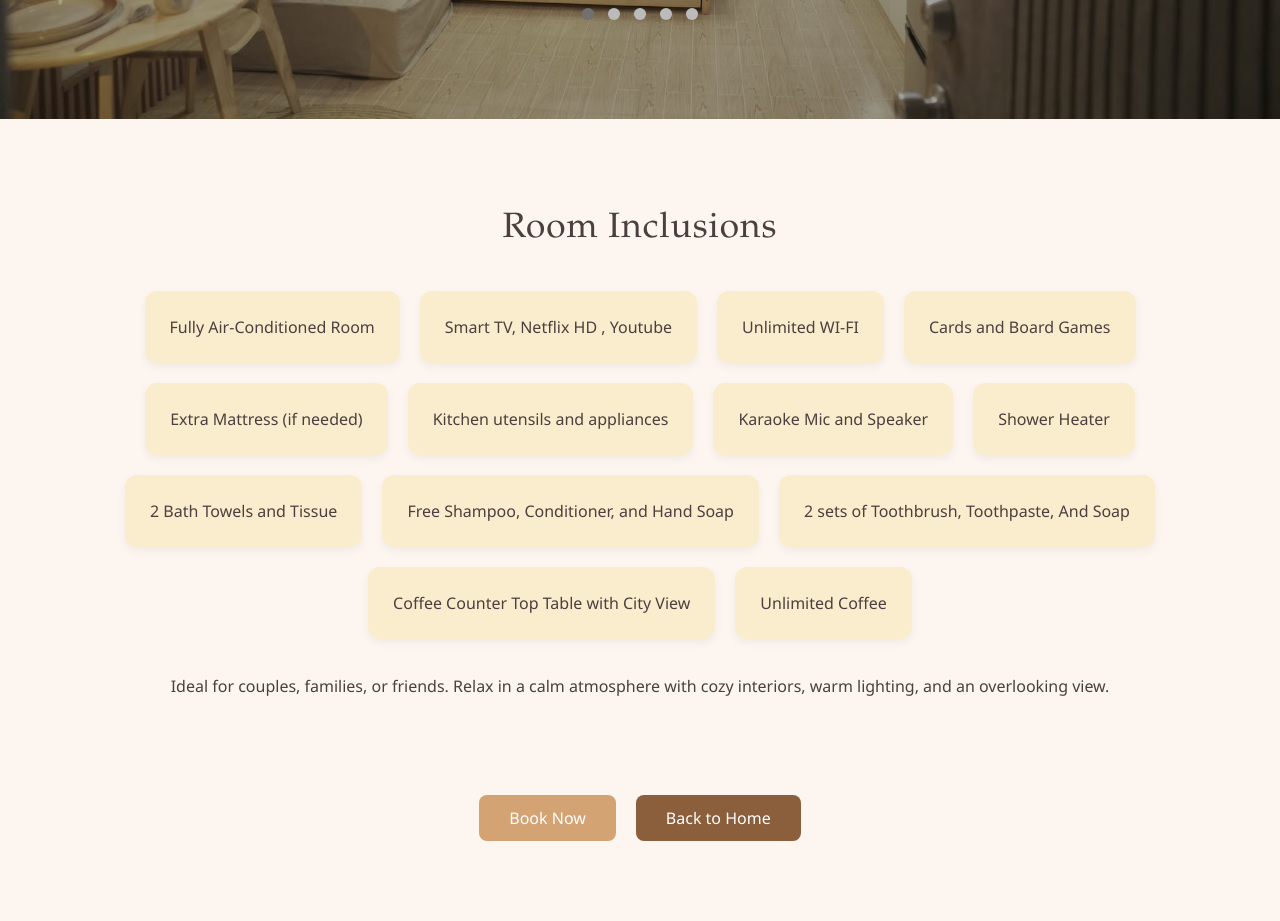
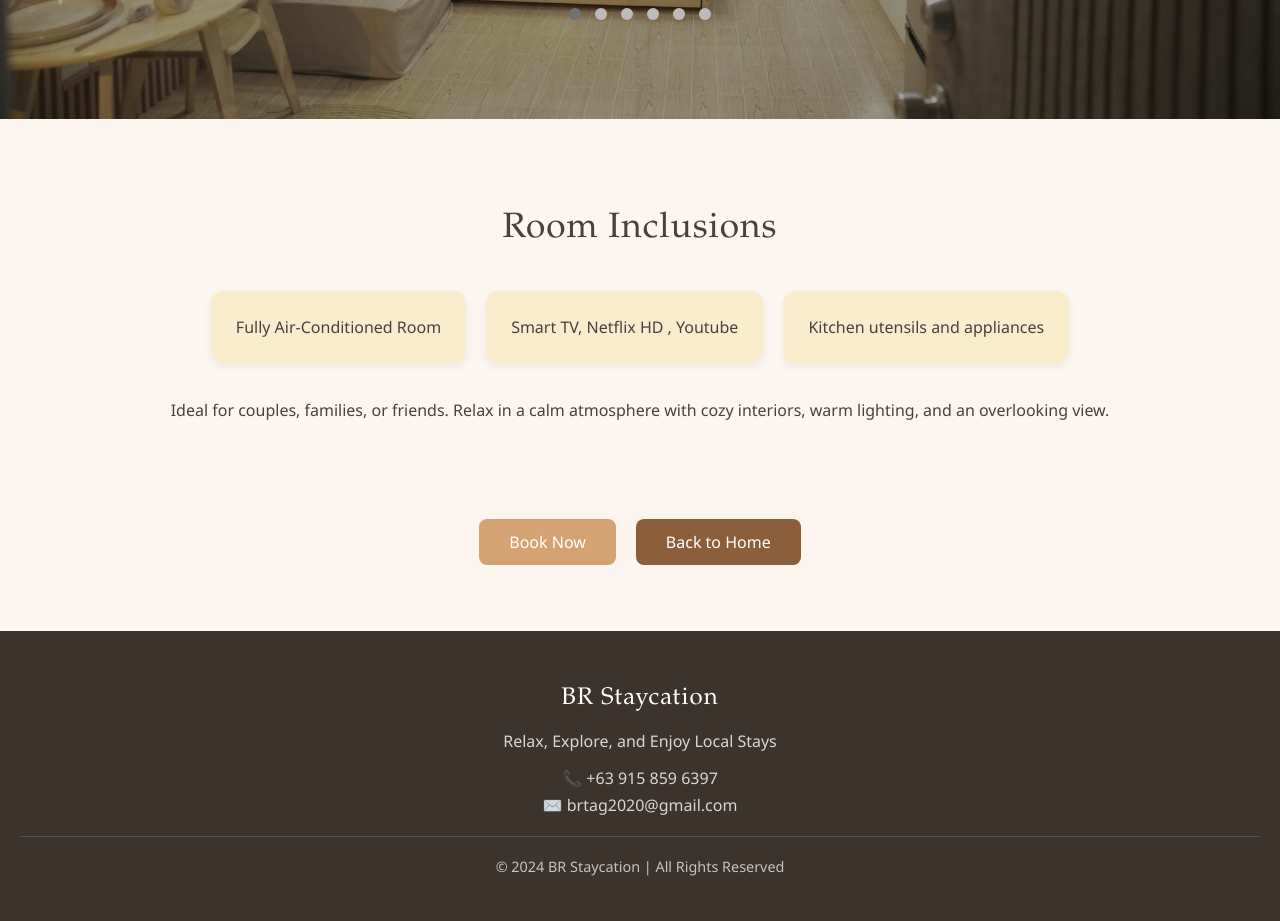
Before and after one commit to laurentecarl/WBDV111_MidtermLabExam-BRStaycation, a plain HTML site: page unit1.html in a window 1280 px wide. Shown: the part 751-1672 px from the top of the page. Drawn offline with Linux system fonts and the light colour scheme.

Commit message:
Enhance unit1.html with new navbar and footer
Added feedback and booking links to the navbar, included a footer with contact information and copyright notice.

```diff
--- a/unit1.html
+++ b/unit1.html
@@ -23,6 +23,8 @@
             <li><a href="index.html">Home</a></li>
             <li><a href="about.html">About Us</a></li>
             <li><a href="contacts.html">Contact Us</a></li>
+            <li><a href="feedback.html">Feedback</a></li>
+            <li><a href="booking.html" class="book-btn">Book Now</a></li> <!-- NEW BUTTON -->
         </ul>
     </nav>
 </header>
@@ -33,6 +35,7 @@
         <p>Perfect Staycation, Right at Home</p>
 
         <!-- Image Slider -->
+
         <div class="slider-container">
     <div class="slides-wrapper">
         <div class="slide">
@@ -50,6 +53,7 @@
         <div class="slide">
             <img src="room1window.jpg" alt="Unit 1 Image 5">
         </div>
+
     </div>
 
     <button class="arrow prev" onclick="changeSlide(-1)">&#10094;</button>
@@ -61,10 +65,12 @@
         <span class="dot" onclick="goToSlide(2)"></span>
         <span class="dot" onclick="goToSlide(3)"></span>
         <span class="dot" onclick="goToSlide(4)"></span>
-    </div>
+        <span class="dot" onclick="goToSlide(5)"></span>
+
     </div>
 
-    </div>
+
+
 </section>
 
 <!-- DETAILS -->
@@ -73,17 +79,8 @@
     <div class="info-container">
         <div class="info-box">Fully Air-Conditioned Room</div>
         <div class="info-box">Smart TV, Netflix HD , Youtube</div>
-        <div class="info-box">Unlimited WI-FI</div>
-        <div class="info-box">Cards and Board Games</div>
-        <div class="info-box">Extra Mattress (if needed)</div>
         <div class="info-box">Kitchen utensils and appliances</div>
-        <div class="info-box">Karaoke Mic and Speaker</div>
-        <div class="info-box">Shower Heater</div>
-        <div class="info-box">2 Bath Towels and Tissue</div>
-        <div class="info-box">Free Shampoo, Conditioner, and Hand Soap</div>
-        <div class="info-box">2 sets of Toothbrush, Toothpaste, And Soap</div>
-        <div class="info-box">Coffee Counter Top Table with City View</div>
-        <div class="info-box">Unlimited Coffee</div>
+
 
          <p>Ideal for couples, families, or friends. Relax in a calm atmosphere with cozy interiors, warm lighting, and an overlooking view.</p>
     </div>
@@ -94,7 +91,7 @@
 <!-- BOOK BUTTON -->
 
 <div class="action-buttons">
-    <a href="contacts.html" class="btn btn-primary">Book Now</a>
+    <a href="booking.html" class="btn btn-primary">Book Now</a>
     <a href="index.html" class="btn btn-secondary">Back to Home</a>
 </div>
 <br>
@@ -102,5 +99,20 @@
 <br>
 
 <script src="script.js"></script>
+
+<footer>
+    <div class="footer-content">
+        <h3>BR Staycation</h3>
+        <p>Relax, Explore, and Enjoy Local Stays</p>
+
+        <div class="footer-contact">
+            <p>📞 +63 915 859 6397</p>
+            <p>✉️ brtag2020@gmail.com</p>
+        </div>
+    </div>
+
+    <p class="copyright">© 2024 BR Staycation | All Rights Reserved</p>
+</footer>
+
 </body>
 </html>
```
